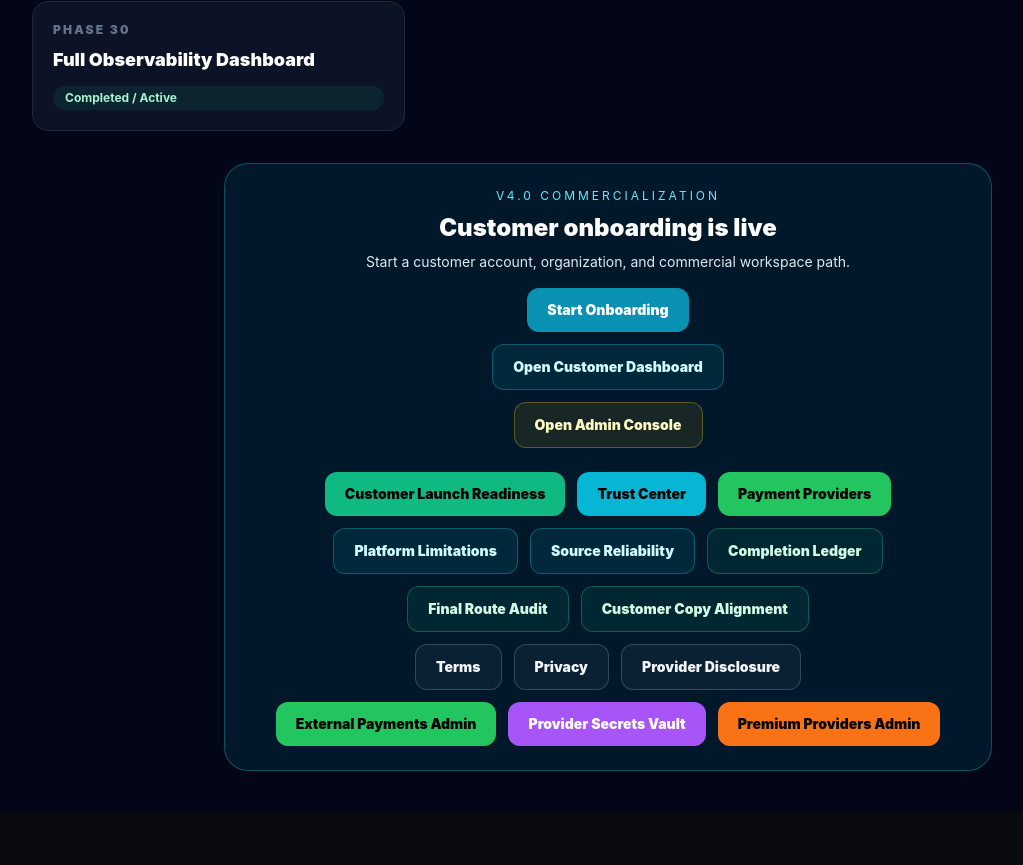
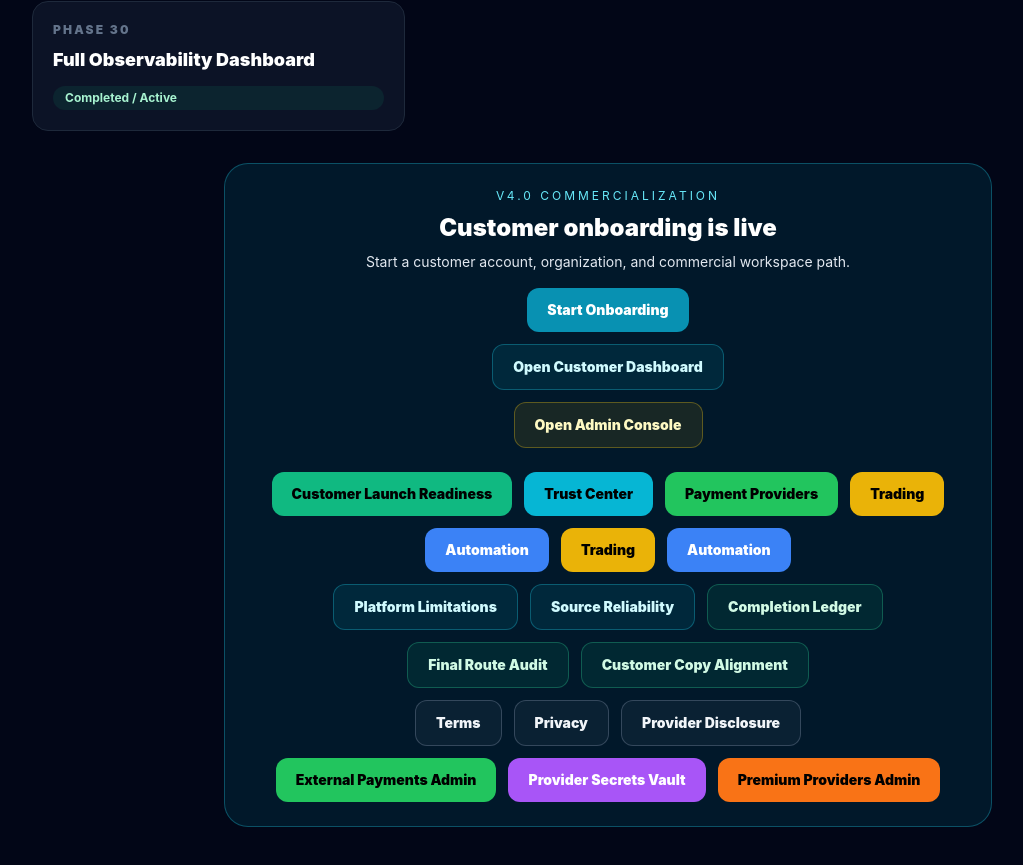
Before and after one commit to pbtransportcom-droid/omegacrownai-dashboard, a Next.js app in the folder omegacrownai-dashboard/: page / in a window 1280 px wide. Shown: the part 1271-2136 px from the top of the page, without its empty margins (32-1055 px from the left). Before the commit the page ends 2082 px from the top, so only its background shows below. Built offline with nearby package versions, Linux system fonts and the light colour scheme.

Commit message:
Expose trading and automation navigation

```diff
--- a/omegacrownai-dashboard/app/automate/page.tsx
+++ b/omegacrownai-dashboard/app/automate/page.tsx
@@ -1,12 +1,5 @@
-import { AutomateWorkspace } from '@/components/automate/AutomateWorkspace';
-import { AppShell } from '@/components/layout/AppShell';
-import { SectionHeader } from '@/components/layout/SectionHeader';
+import { AutomateWorkspace } from "@/components/automate/AutomateWorkspace";
 
 export default function AutomatePage() {
-  return (
-    <AppShell section="automate">
-      <SectionHeader eyebrow="Automate" title="Workflow builder" subtitle="Natural-language first automation UI that renders human-readable triggers and actions." />
-      <AutomateWorkspace />
-    </AppShell>
-  );
+  return <AutomateWorkspace />;
 }
--- /dev/null
+++ b/omegacrownai-dashboard/app/automation/page.tsx
@@ -0,0 +1,5 @@
+import { redirect } from "next/navigation";
+
+export default function AutomationAliasPage() {
+  redirect("/automate");
+}
--- a/omegacrownai-dashboard/app/page.tsx
+++ b/omegacrownai-dashboard/app/page.tsx
@@ -117,6 +117,18 @@ export default function HomePage() {
           <a href="/payments/providers" className="inline-flex rounded-xl bg-green-500 px-5 py-3 text-sm font-black text-black hover:bg-green-400">
             Payment Providers
           </a>
+          <a href="/trade" className="inline-flex rounded-xl bg-yellow-500 px-5 py-3 text-sm font-black text-black hover:bg-yellow-400">
+            Trading
+          </a>
+          <a href="/automate" className="inline-flex rounded-xl bg-blue-500 px-5 py-3 text-sm font-black text-white hover:bg-blue-400">
+            Automation
+          </a>
+          <a href="/trade" className="inline-flex rounded-xl bg-yellow-500 px-5 py-3 text-sm font-black text-black hover:bg-yellow-400">
+            Trading
+          </a>
+          <a href="/automate" className="inline-flex rounded-xl bg-blue-500 px-5 py-3 text-sm font-black text-white hover:bg-blue-400">
+            Automation
+          </a>
         </div>
 
               <div className="mt-3 flex flex-wrap justify-center gap-3">
```
